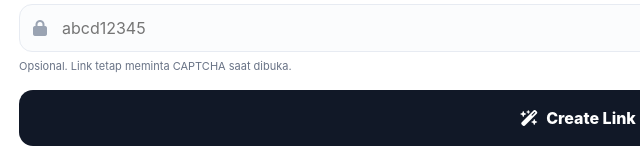
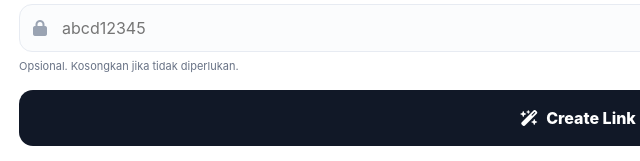
Before and after one commit to dimasmpp130/dimz-short, a website with bundled scripts: page index.html in a window 1280 px wide. Shown: the part 666-827 px from the top of the page, 62-702 px from the left. Built offline with nearby package versions, Linux system fonts and the light colour scheme; files whose address does not match are found by name.

Commit message:
Update index.html

```diff
--- a/index.html
+++ b/index.html
@@ -100,7 +100,7 @@
                   <i class="fa-solid fa-lock"></i>
                   <input id="password" type="password" placeholder="abcd12345" autocomplete="new-password" />
                 </div>
-                <div class="hint">Opsional. Link tetap meminta CAPTCHA saat dibuka.</div>
+                <div class="hint">Opsional. Kosongkan jika tidak diperlukan.</div>
               </div>
               <div class="actions">
                 <button class="btn btn-primary" type="submit" id="saveBtn">
```
